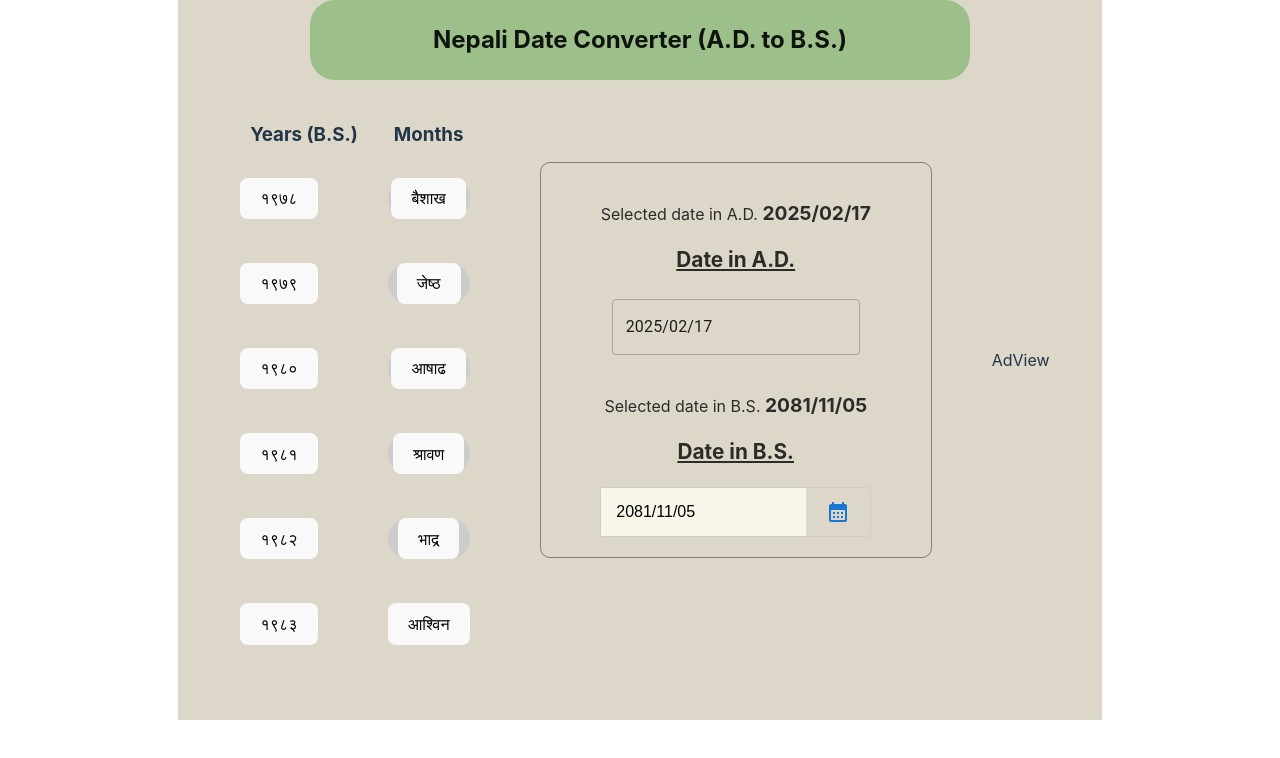
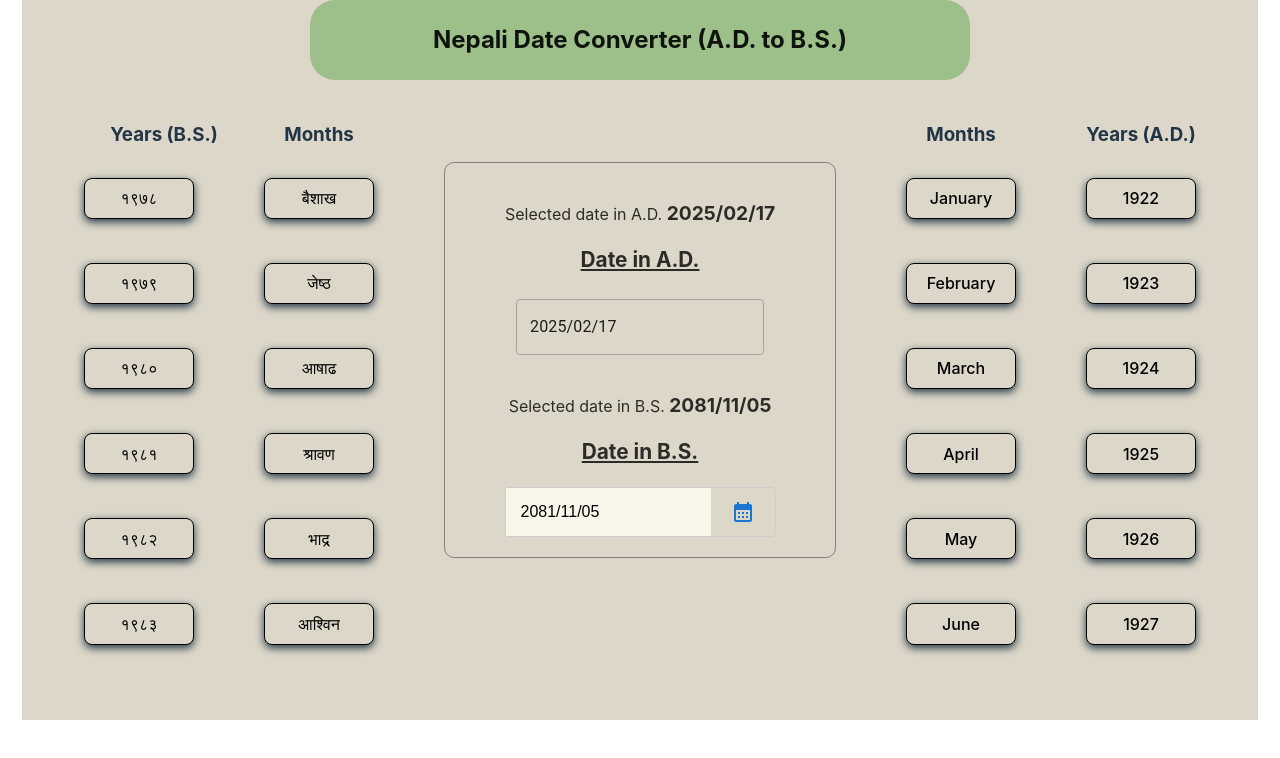
Before and after one commit to bipin-Pariyar2003/Nepali-Date-Picker, a React (Vite) app: page / in a window 1280 px wide. Shown: the top 758 px of the page. Built offline with nearby package versions, Linux system fonts and the light colour scheme.

Commit message:
showed year and month in both ad and bs

```diff
--- a/src/Views/AdView/index.jsx
+++ b/src/Views/AdView/index.jsx
@@ -1,6 +1,94 @@
 import React from "react";
+import { bs2adHandler, bsYearToAdYear } from "utils";
+import { calendar_data, en } from "assets/RNepaliCalendar/data";
+
 const AdView = () => {
-  return <div>AdView</div>;
+  return (
+    <>
+      {/* showing the months  */}
+      <div style={{ marginTop: "50px", marginRight: "50px" }}>
+        <h3>Months</h3>
+
+        <div
+          style={{
+            marginLeft: "0px",
+            marginTop: "0px",
+            display: "flex",
+            flexDirection: "column",
+            height: "500px",
+            overflowY: "auto",
+          }}
+        >
+          {en.monthName.full.map((month, index) => {
+            return (
+              <React.Fragment key={index}>
+                <div
+                  style={{
+                    textAlign: "center",
+                    margin: "10px",
+                    display: "flex",
+                    alignItems: "center",
+                    flexDirection: "column",
+                    backgroundColor: "#ccc",
+                    color: "rgba(0, 0, 0, 0.9)",
+                    borderRadius: "25px",
+                    padding: "0px",
+                  }}
+                >
+                  <button className="year-month-button" value={index + 1}>
+                    {month}
+                  </button>
+                </div>
+                <br />
+              </React.Fragment>
+            );
+          })}
+        </div>
+      </div>
+
+      {/* showing the years  */}
+      <div style={{ marginTop: "50px" }}>
+        <h3>Years (A.D.)</h3>
+        <div
+          style={{
+            display: "flex",
+            flexDirection: "column",
+            height: "500px",
+            overflowY: "auto",
+          }}
+        >
+          {Object.keys(calendar_data)
+            .map((year) => {
+              const engYear = bsYearToAdYear(year);
+              return { engYear, year }; // Return both values for later use
+            })
+            .filter(({ engYear }) => !isNaN(engYear)) // Filter out NaN values
+            .map(({ engYear, year }, index) => (
+              <React.Fragment key={index}>
+                <div
+                  style={{
+                    textAlign: "center",
+                    margin: "10px",
+                    display: "flex",
+                    alignItems: "center",
+                    flexDirection: "column",
+                    backgroundColor: "#ccc",
+                    color: "rgba(0, 0, 0, 0.9)",
+                    borderRadius: "25px",
+                    padding: "0",
+                  }}
+                >
+                  <button className="year-month-button" value={year}>
+                    {engYear}
+                  </button>
+                </div>
+                <br />
+              </React.Fragment>
+            ))}
+        </div>
+      </div>
+    </>
+  );
 };
 
 export default AdView;
--- a/src/Views/BsView/index.jsx
+++ b/src/Views/BsView/index.jsx
@@ -34,7 +34,9 @@ const BsView = () => {
                     padding: "0",
                   }}
                 >
-                  <button value={year}>{nepaliYear}</button>
+                  <button className="year-month-button" value={year}>
+                    {nepaliYear}
+                  </button>
                 </div>
                 <br />
               </React.Fragment>
@@ -53,12 +55,11 @@ const BsView = () => {
             display: "flex",
             flexDirection: "column",
             height: "500px",
+
             overflowY: "auto",
           }}
         >
           {np.monthName.full.map((month, index) => {
-            console.log(month);
-
             return (
               <React.Fragment key={index}>
                 <div
@@ -74,7 +75,9 @@ const BsView = () => {
                     padding: "0px",
                   }}
                 >
-                  <button value={index + 1}>{month}</button>
+                  <button className="year-month-button" value={index + 1}>
+                    {month}
+                  </button>
                 </div>
                 <br />
               </React.Fragment>
--- a/src/index.css
+++ b/src/index.css
@@ -111,6 +111,12 @@ h2 {
   margin-top: 0px;
   text-decoration: underline;
 }
-.input-field {
+
+.year-month-button {
+  width: 110px;
+
   background-color: #dcd7c9;
+  border: 1px solid black;
+  box-shadow: #213547 0px 3px 8px;
+  margin: 0;
 }
--- a/src/utils/index.js
+++ b/src/utils/index.js
@@ -1,5 +1,6 @@
 import { ad2bs, bs2ad } from "assets/RNepaliCalendar";
 import { toNepaliNumber } from "assets/RNepaliCalendar";
+import { calendar_data } from "../assets/RNepaliCalendar/data";
 const ad2bsHandler = (adDate) => {
   const { year, month, date } = ad2bs(adDate);
 
@@ -18,6 +19,12 @@ const bs2adHandler = (bsDate) => {
   )}`;
 };
 
+//only convert year from BS to AD (2081 = 2025)
+const bsYearToAdYear = (bsYear) => {
+  const { year } = bs2ad(`${bsYear}/01/01`);
+  return year;
+};
+
 //formats date from "20222524" to "2022/25/24"
 const nepDateFormatter = (date) => {
   const nepaliDate = toNepaliNumber(date);
@@ -31,4 +38,4 @@ const nepDateFormatter = (date) => {
   return formattedNepaliDate;
 };
 
-export { ad2bsHandler, bs2adHandler, nepDateFormatter };
+export { ad2bsHandler, bs2adHandler, nepDateFormatter, bsYearToAdYear };
```
